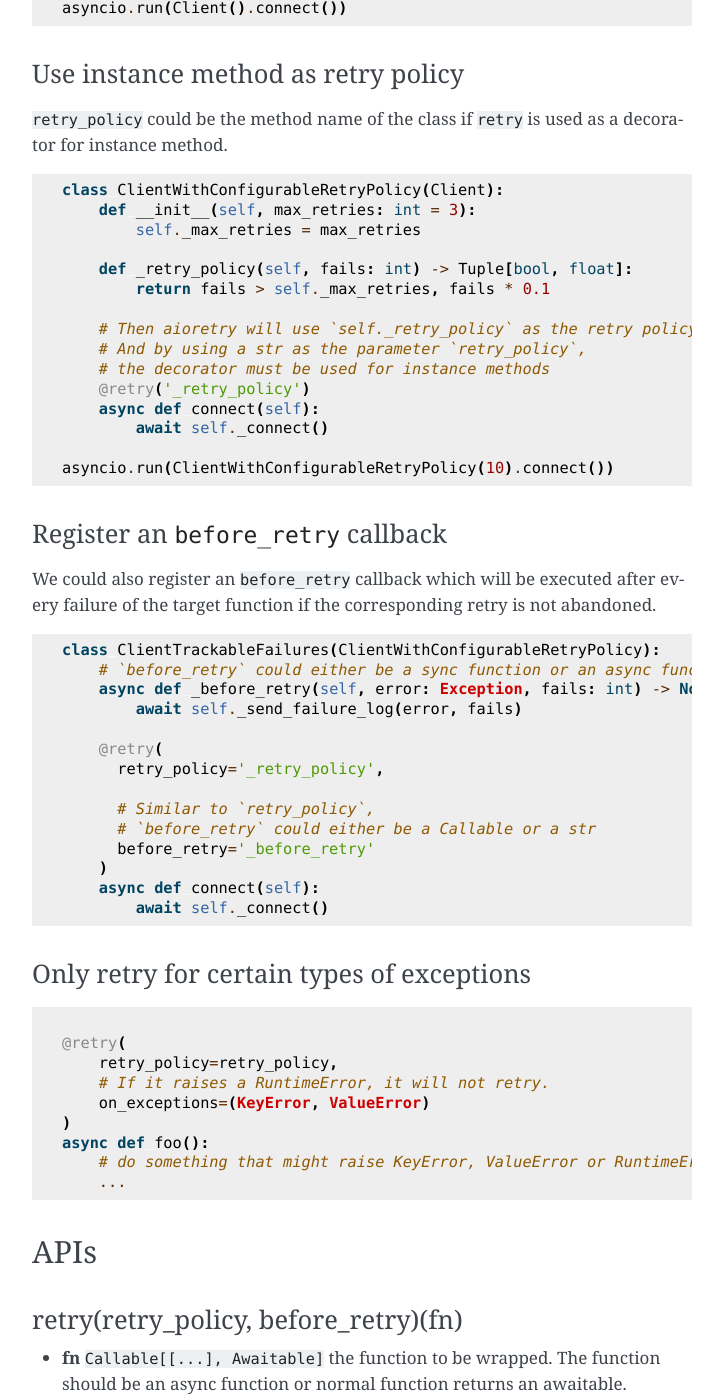
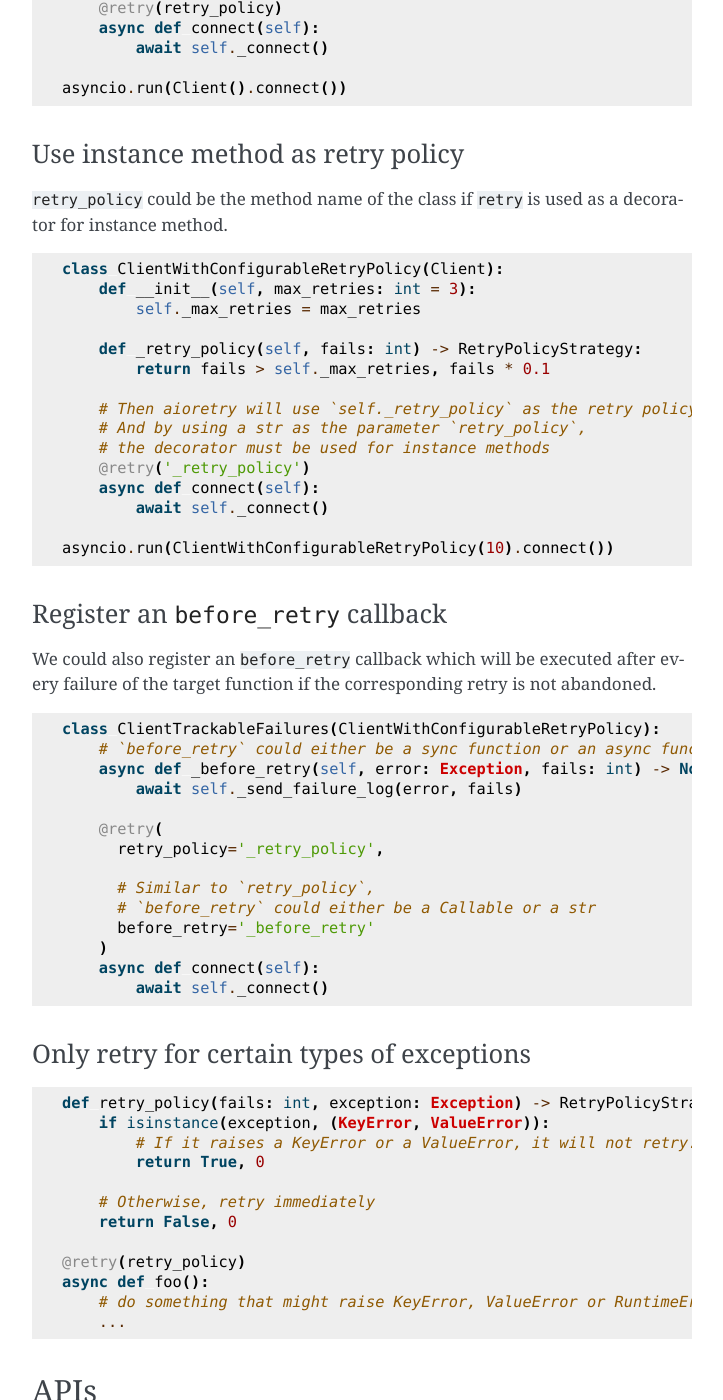
Before and after one commit to kaelzhang/python-aioretry, a Sphinx documentation site: the page built from docs/README.md, in a window 1280 px wide and 1400 px high, scrolled down 1281 px. Shown: the whole window, without its empty margins (388-1111 px from the left). Built offline with Sphinx 7.4.7, drawn with Linux system fonts in a browser that asks for light colours; some of the changed text lies outside the part shown.

````diff
--- a/aioretry/__init__.py
+++ b/aioretry/__init__.py
@@ -1,8 +1,8 @@
-__version__ = '3.0.1'
+__version__ = '3.0.2'
 
 from .retry import (
     retry,
     RetryPolicy,
     RetryPolicyStrategy,
-    AfterFailure
+    BeforeRetry
 )
--- a/docs/README.md
+++ b/docs/README.md
@@ -23,10 +23,14 @@ from typing import (
   Tuple
 )
 
-from aioretry import retry
+from aioretry import (
+    retry,
+    # Tuple[bool, Union[int, float]]
+    RetryPolicyStrategy
+)
 
-
-def retry_policy(fails: int, _: Exception) -> Tuple[bool, float]:
+# This example shows the usage with python typings
+def retry_policy(fails: int, _: Exception) -> RetryPolicyStrategy:
     """The second parameter of `retry_policy` is the exception,
     which we will not use in this simple example.
 
@@ -72,7 +76,7 @@ class ClientWithConfigurableRetryPolicy(Client):
     def __init__(self, max_retries: int = 3):
         self._max_retries = max_retries
 
-    def _retry_policy(self, fails: int) -> Tuple[bool, float]:
+    def _retry_policy(self, fails: int) -> RetryPolicyStrategy:
         return fails > self._max_retries, fails * 0.1
 
     # Then aioretry will use `self._retry_policy` as the retry policy.
@@ -109,12 +113,15 @@ class ClientTrackableFailures(ClientWithConfigurableRetryPolicy):
 ### Only retry for certain types of exceptions
 
 ```py
+def retry_policy(fails: int, exception: Exception) -> RetryPolicyStrategy:
+    if isinstance(exception, (KeyError, ValueError)):
+        # If it raises a KeyError or a ValueError, it will not retry.
+        return True, 0
 
-@retry(
-    retry_policy=retry_policy,
-    # If it raises a RuntimeError, it will not retry.
-    on_exceptions=(KeyError, ValueError)
-)
+    # Otherwise, retry immediately
+    return False, 0
+
+@retry(retry_policy)
 async def foo():
     # do something that might raise KeyError, ValueError or RuntimeError
     ...
@@ -155,6 +162,19 @@ def retry_policy(fails, exception):
     return False, fails * 0.1
 ```
 
+### Python typings
+
+```py
+from aioretry import (
+    # The type of retry_policy function
+    RetryPolicy,
+    # The type of the return value of retry_policy function
+    RetryPolicyStrategy,
+    # The type of before_retry function
+    BeforeRetry
+)
+```
+
 ## Upgrade guide
 
 ### 2.x -> 3.x
````
Also changed, not shown: 1 other file.
